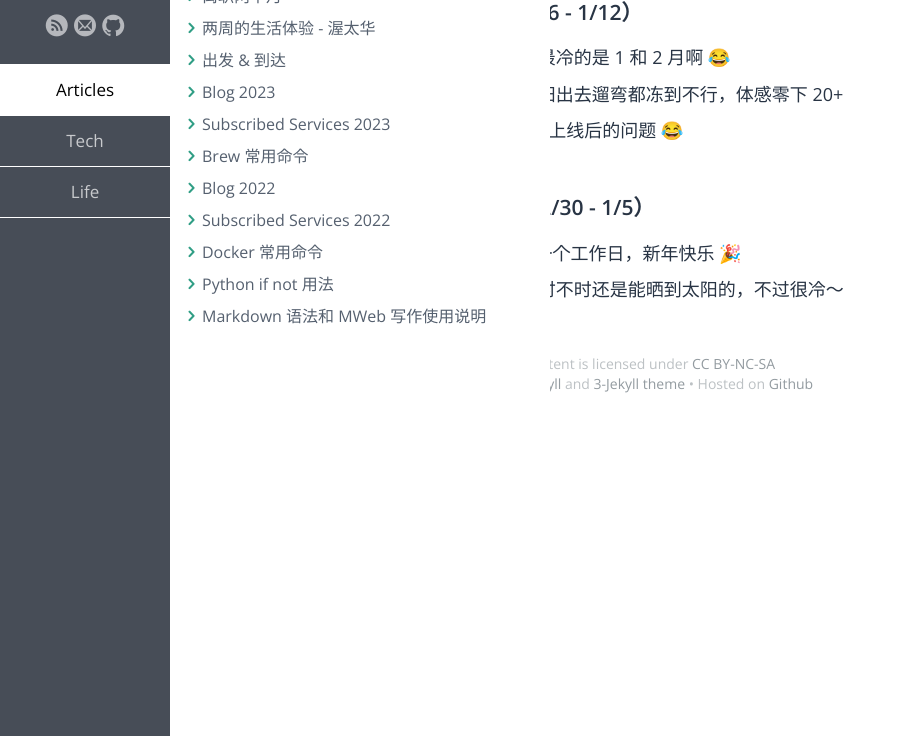
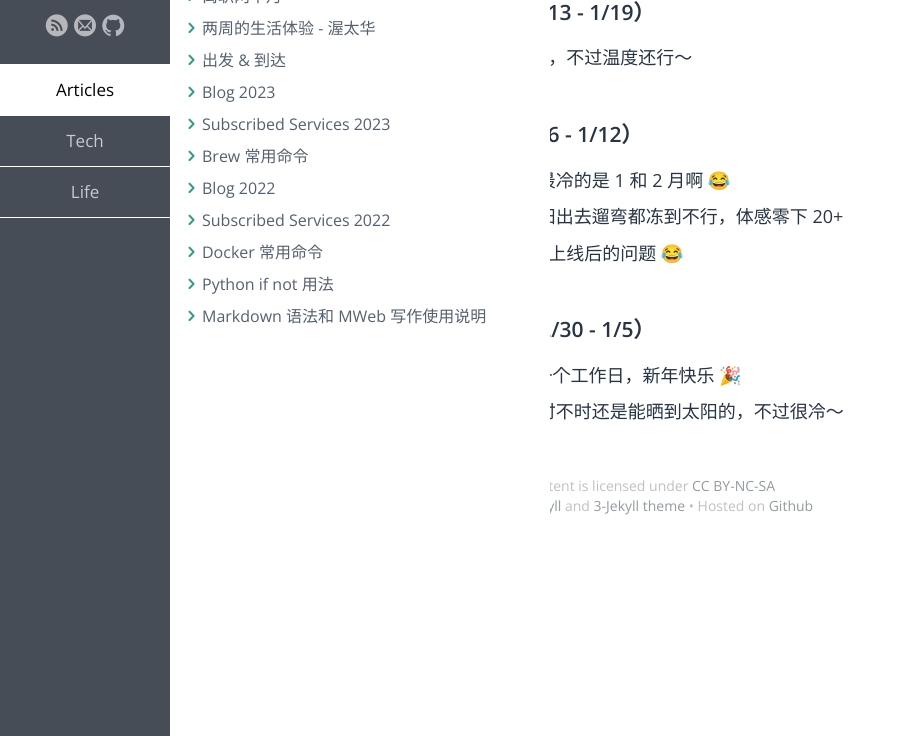
Before and after one commit to samxupeiran/samxupeiran.github.io, a Jekyll site: the page built from _posts/life/2025-01-02-my-blog.md, in a window 1280 px wide, cut to the strip 164-900 px from the top of the page. Shown: the whole strip, without its empty margins (0-906 px from the left). Built offline with Jekyll 4.4.1, drawn with Linux system fonts in a browser that asks for light colours; some web fonts are replaced.

Commit message:
feat: add weekly blog 1/13

```diff
--- a/_posts/life/2025-01-02-my-blog.md
+++ b/_posts/life/2025-01-02-my-blog.md
@@ -5,6 +5,9 @@ category: Life
 tags: Blog
 ---
 
+
+- ### 2025 年 1 月 第 2 周（1/13 - 1/19）
+     - 1/13 早上下起了暴风雪，，，不过温度还行～
 
 - ### 2025 年 1 月 第 2 周（1/6 - 1/12）
      - 1/6 这周都非常冷，果然最冷的是 1 和 2 月啊 😂
```
